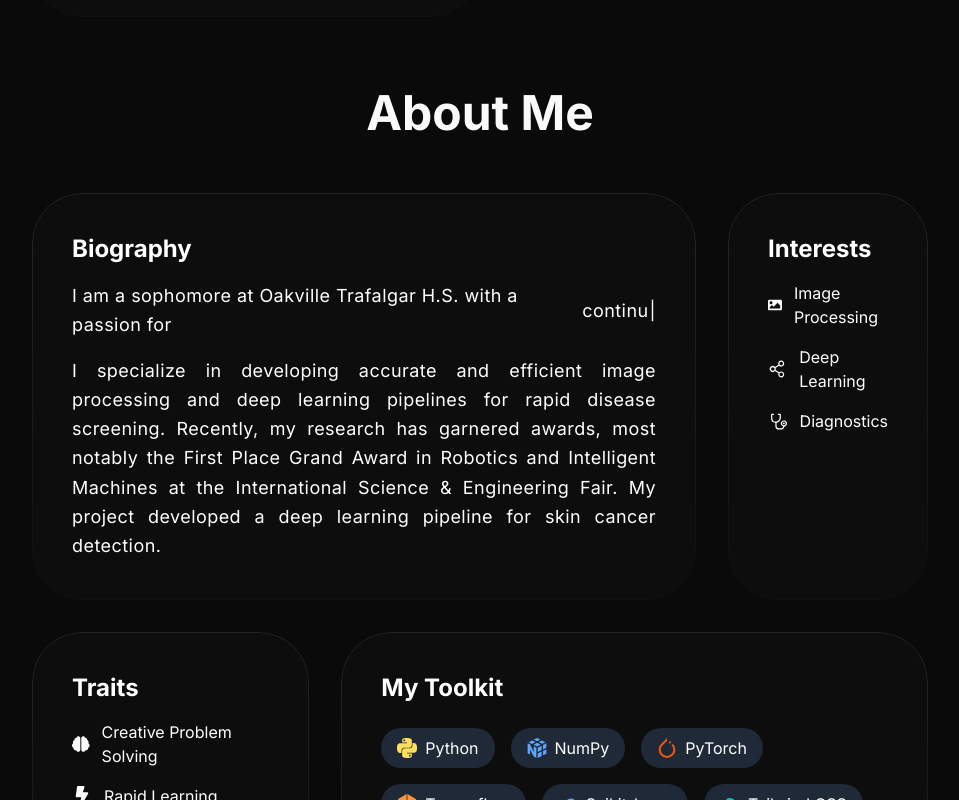
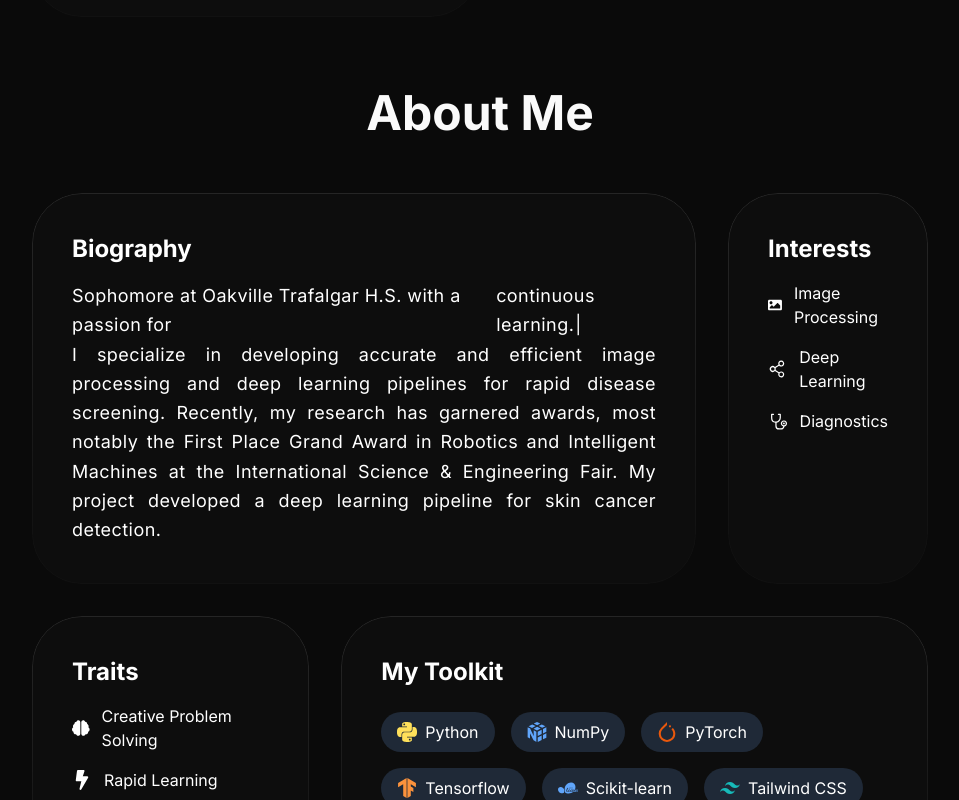
Before and after one commit to anthonyeft/portfolio-website, a Next.js app: page / in a window 1280 px wide. Shown: the part 759-1559 px from the top of the page, without its empty margins (160-1119 px from the left). Built offline with nearby package versions, Linux system fonts and the light colour scheme; no server answers.

Commit message:
fixed spacing on summary card

```diff
--- a/components/About.tsx
+++ b/components/About.tsx
@@ -30,15 +30,18 @@ const About = () => {
         {/* Biography Card */}
         <ThemeCard otherClasses="col-span-3 relative bg-black-200 p-10 rounded-[50px] overflow-hidden">
           <h2 className="text-2xl font-bold text-white mb-4">Biography</h2>
-          <div className="text-lg text-white leading-relaxed tracking-wide" ref={ref}>
-            <div className="flex items-center gap-2 my-4">
+            <div
+            className="text-lg text-white leading-relaxed tracking-wide"
+            ref={ref}
+            >
+            <div className="flex items-center gap-2 mt-4 mb-0">
               <p>
-                I am a sophomore at Oakville Trafalgar H.S. with a passion for {" "}
+              Sophomore at Oakville Trafalgar H.S. with a passion for{" "}
               </p>
               <Typewriter
               options={{
                 strings: [
-                    "AI in biomedical research.",
+                "AI in healthcare.",
                 "continuous learning.",
                 "problem solving.",
                 ],
```
Lines whose indentation alone changed are shown as unchanged.
